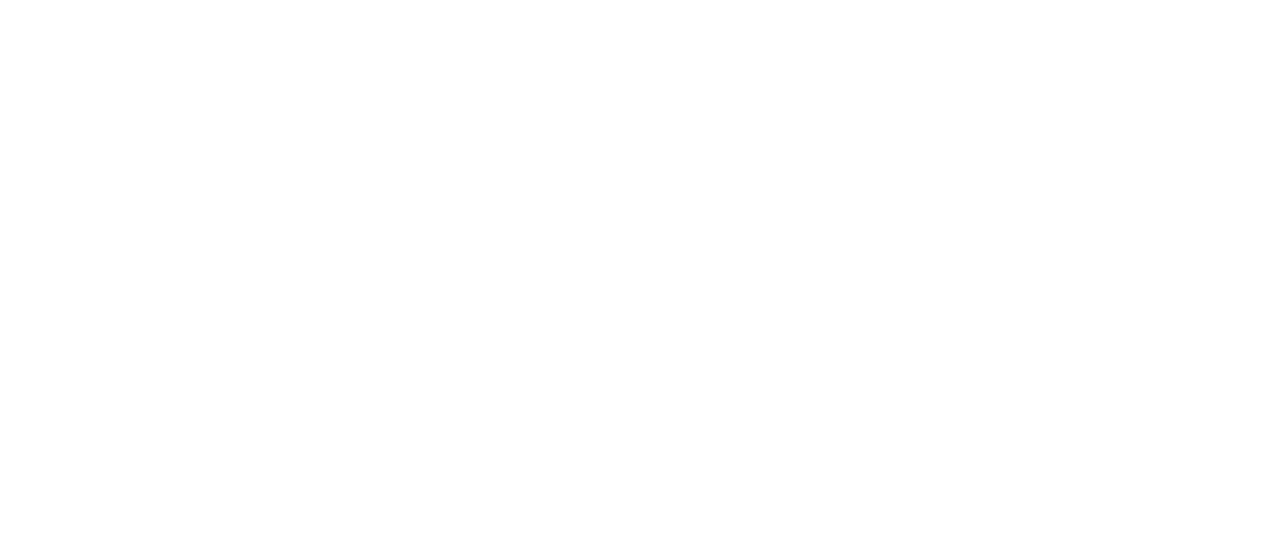
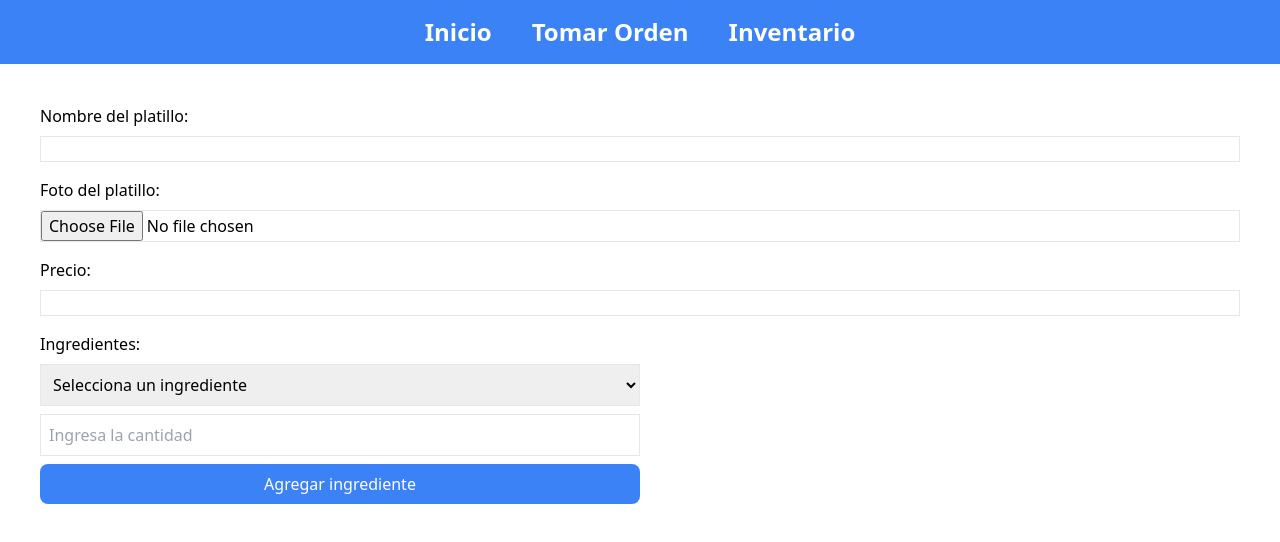
Before and after one commit to pacosotto/lacasadepaco, a React (Vite) app: page /menu in a window 1280 px wide. Before the commit this address had no page. Shown: the top 542 px of the page. Built offline with nearby package versions, Linux system fonts and the light colour scheme.

Commit message:
🚀 Add route for menu page in router

```diff
--- a/src/App.jsx
+++ b/src/App.jsx
@@ -1,6 +1,7 @@
 import { BrowserRouter, Route, Routes } from "react-router-dom";
 import Home from "./pages/Home";
 import Inventory from "./pages/Inventory";
+import Menu from "./pages/Menu";
 
 function App() {
   return (
@@ -8,6 +9,7 @@
       <Routes>
         <Route index element={<Home />} />
         <Route path="/inventario" element={<Inventory />} />
+        <Route path="/menu" element={<Menu />} />
       </Routes>
     </BrowserRouter>
   );
```
